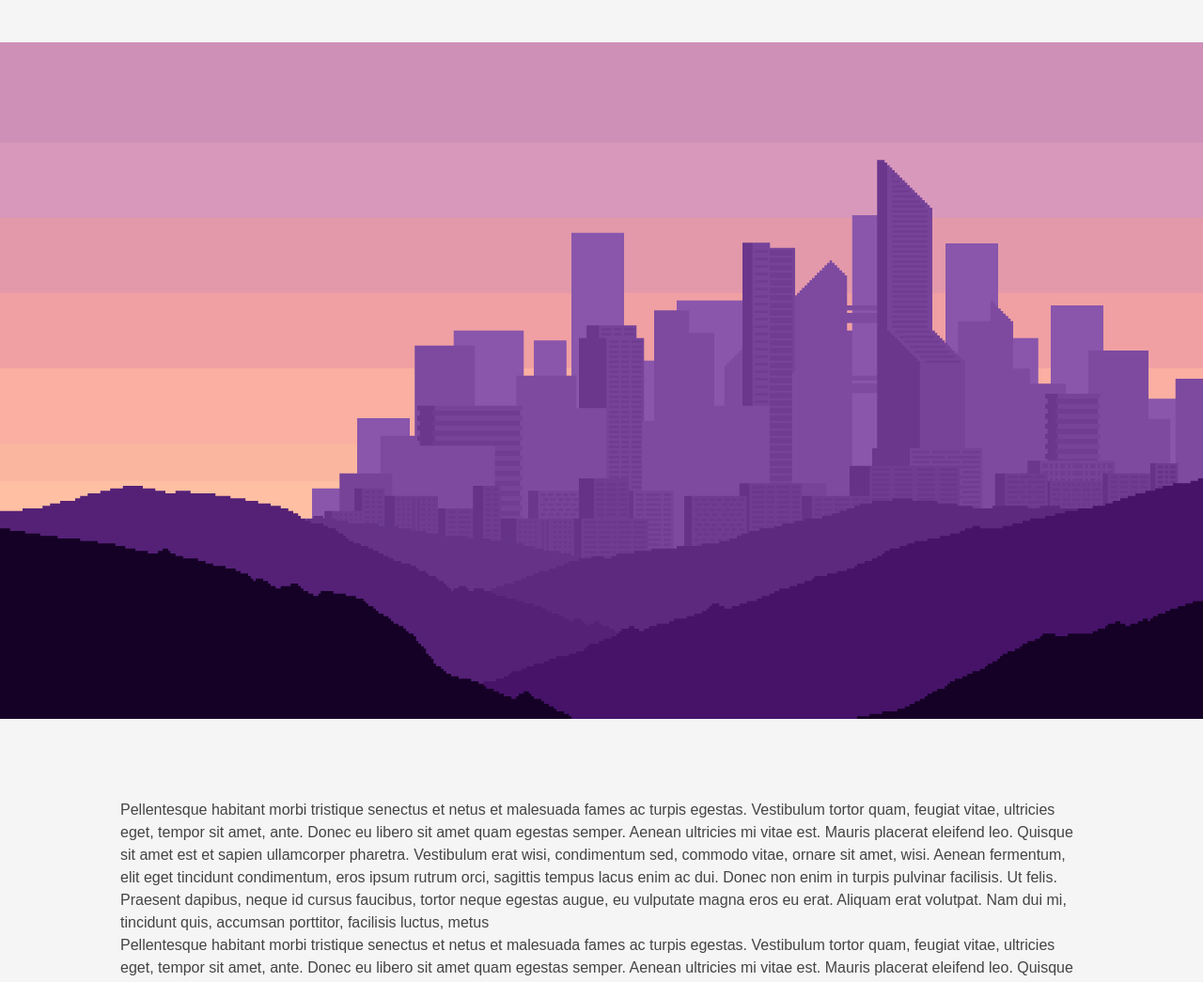
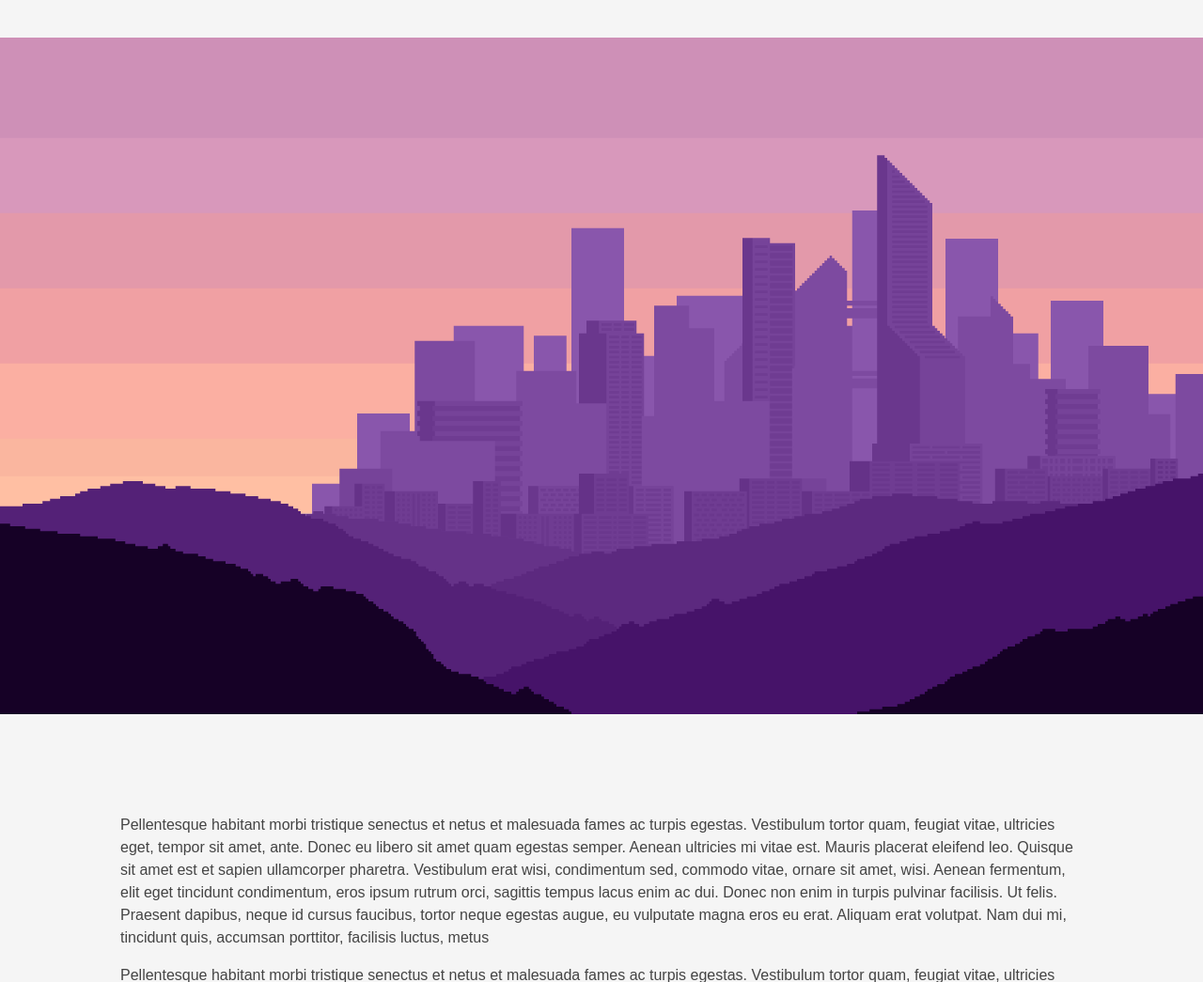
Before and after one commit to Yohan-gyt/MMI-Town, a PHP site: page / in a window 1280 px wide. Shown: the top 1045 px of the page at 94% size. Run offline with PHP 8.4, Linux system fonts and the light colour scheme.

Commit message:
Update styles.css

```diff
--- a/styles.css
+++ b/styles.css
@@ -1,7 +1,6 @@
 *, *:before, *:after {
     box-sizing: border-box;
     outline: none;
-    margin: 0;
 }
 
 html {
@@ -17,6 +16,7 @@ body {
     width: 100%;
     height: 100vh;
     background-color: #f5f5f5;
+    margin: 0;
 }
 
 .container {
@@ -39,6 +39,7 @@ header .mountains {
     width: 100%;
     height: 100vh;
     z-index: 0;
+    top: 0px;
 }
 
 header .mountains .one, header .mountains .two, header .mountains .three, header .mountains .four, header .mountains .five, header .mountains .six, header .mountains .seven{
```
